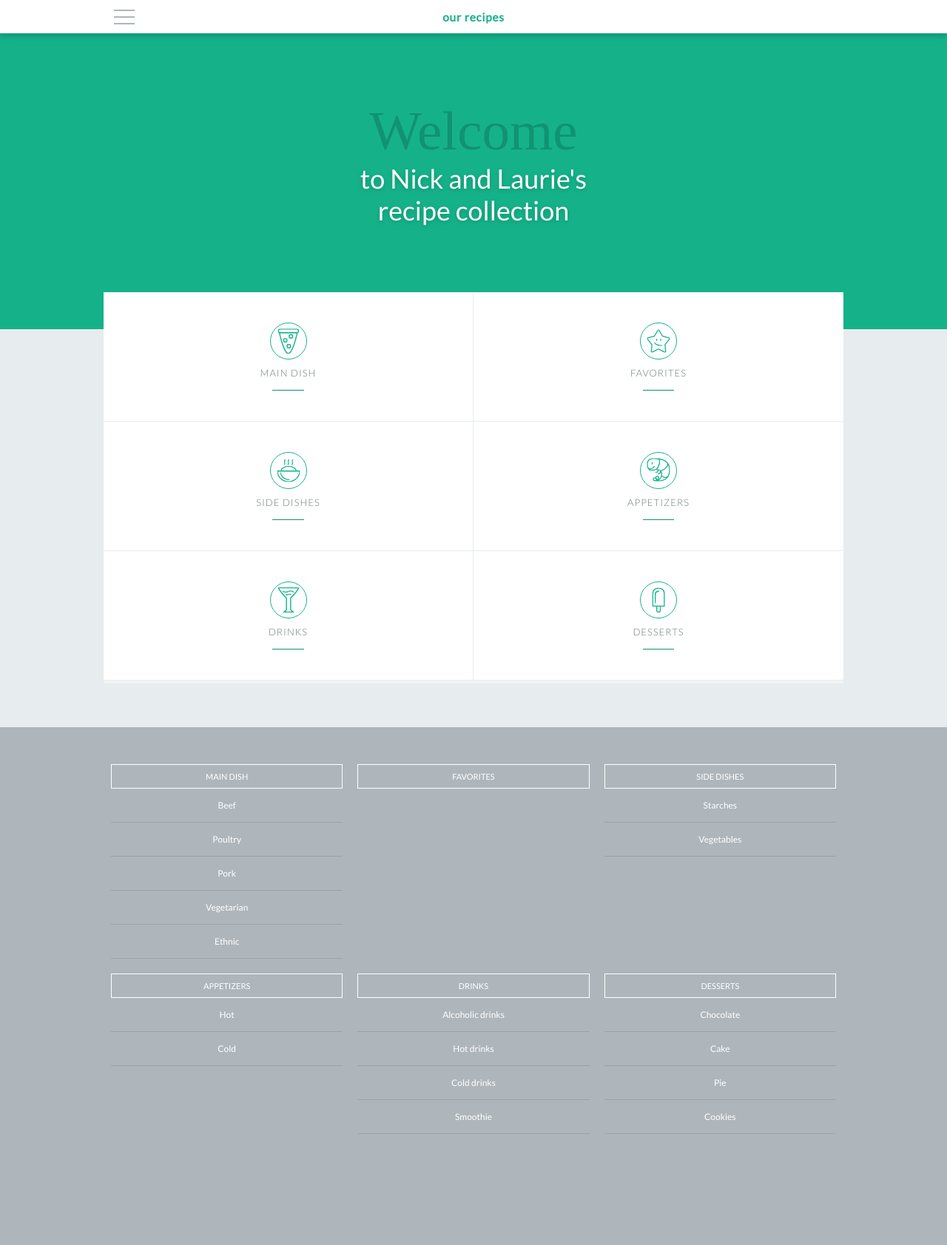
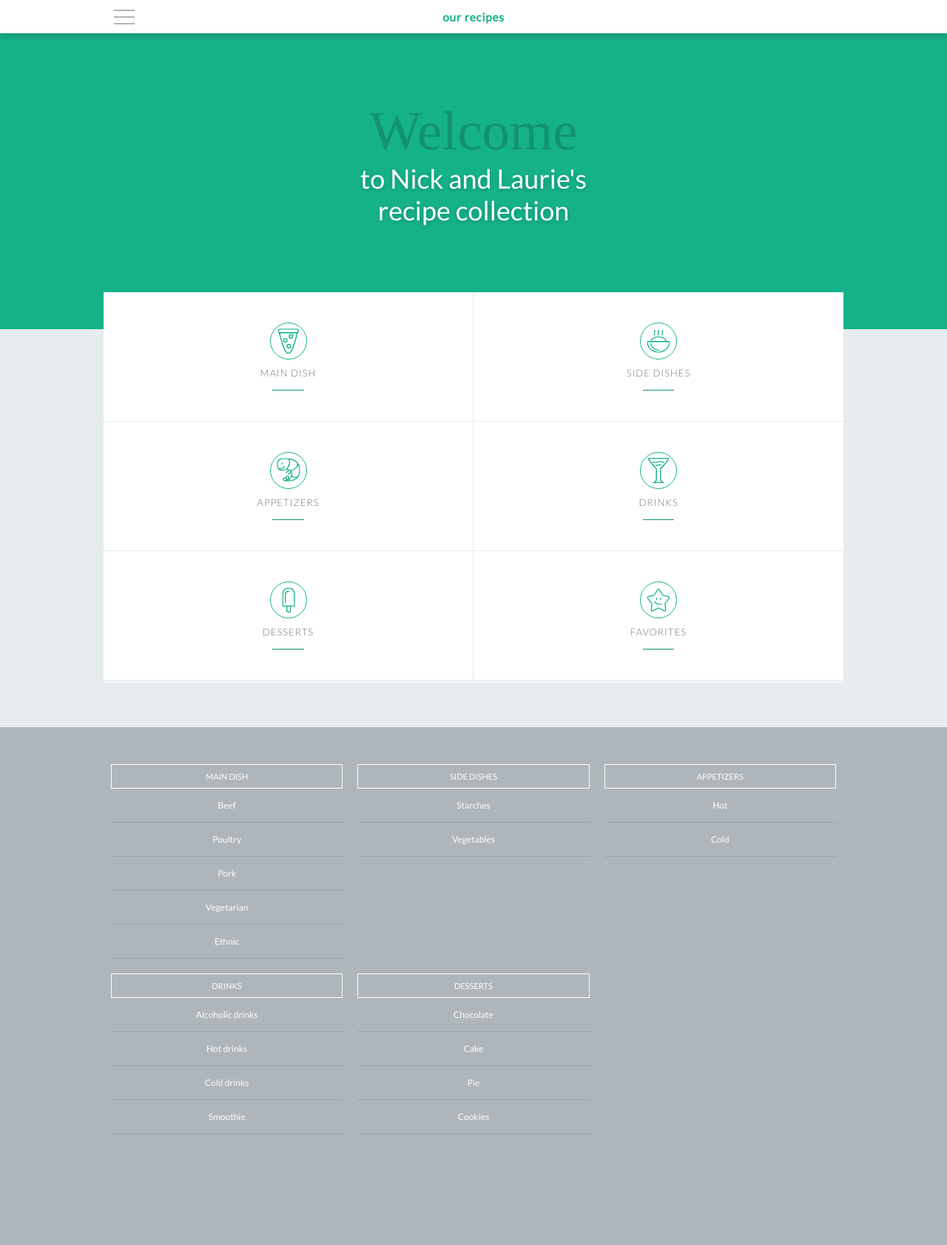
Before and after one commit to nicklemmon/recipes, a Jekyll site: the page built from index.html, in a window 1280 px wide. Shown: the whole page at 74% size. Built offline with Jekyll 4.4.1, drawn with Linux system fonts in a browser that asks for light colours; some web fonts are replaced.

Commit message:
General - removed favorites from category list, added tile back in manually, added new hover behavior for navigation menu
Signed-off-by: Nick Lemmon <nick.lemmon@gmail.com>

```diff
--- a/_sass/components/_navigation.scss
+++ b/_sass/components/_navigation.scss
@@ -25,7 +25,7 @@
 
 .Navigation.is-collapsed {
 	@include transform(translateX(-100%));
-	@include transition(transform $transition--lg ease-in-out);
+	@include transition(transform $transition--lg*1.5 ease-in-out);
 }
 
 .NavCategoryList-section.is-collapsed {
@@ -60,6 +60,11 @@
 	height: 20px;
 	width: 28px;
 	cursor: pointer;
+	border-radius: 50%;
+	@include transition(transform $transition--sm ease);
+	&:hover {
+		@include transform(scale(1.2));
+	}
 }
 
 	.Header-menuBar--cross {
@@ -91,7 +96,9 @@
 	cursor: pointer;
 	box-shadow: 0 0 0 0;
 	background: #FFFFFF !important; // used to override background set by .NavCategoryList-link
+	@include transition(background $transition--sm ease-in-out);
 	&:hover {
+		background: $gray--lighter !important; // ...and this overrides the previous background property
 		box-shadow: 0 .2em .1em $gray--light;
 	}
 }
--- a/index.html
+++ b/index.html
@@ -21,4 +21,9 @@ title: Nick and Laurie's Recipe Collection
 
 	{% endfor %}
 
+		<a href="{{ site.baseurl }}/favorites" class="Tile Tile--category u-rippleLink">
+			<span class="Icon Icon--star Tile-icon"></span>
+			<p class="Tile-name Tile-name--category">Favorites</p>
+		</a> <!-- .Tile--category -->
+
 </section> <!-- /.SubContainer--categoryNav -->
```
Also changed, not shown: _data/categories.yml (+4 -4 lines).
